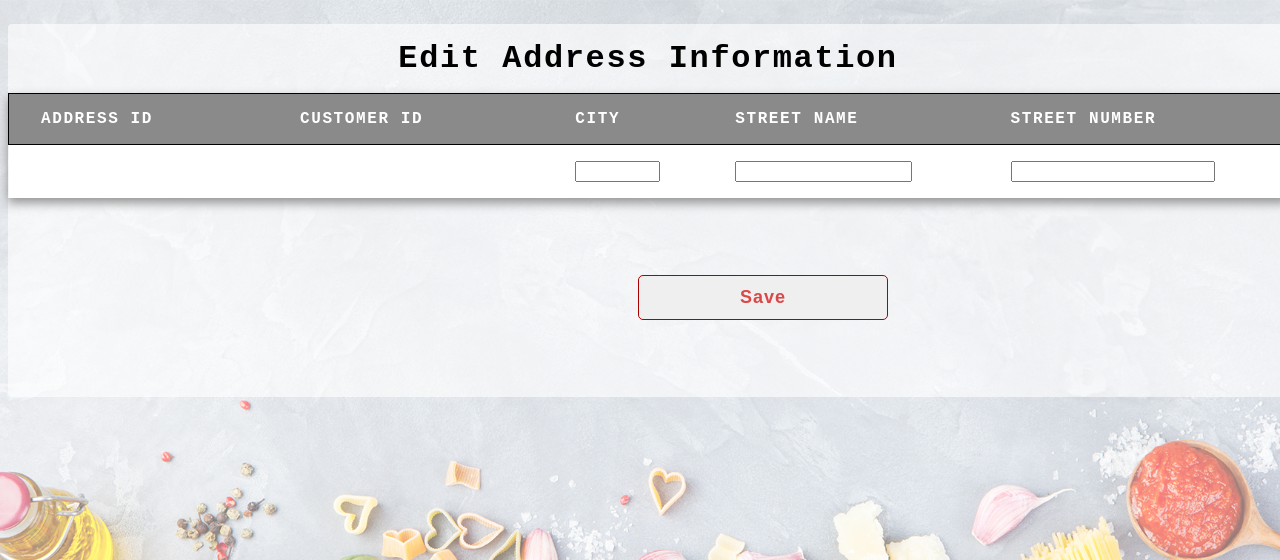
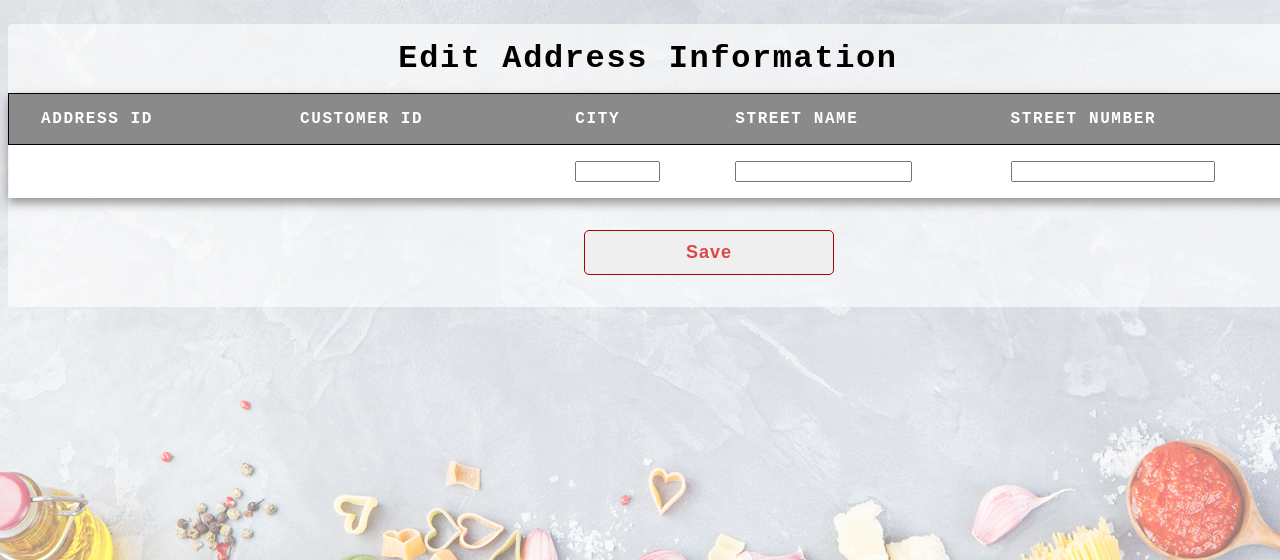
Before and after one commit to Rasheednour/CS340-Restaurant-App, a Flask app: template templates/pages/edit-address.html in a window 1280 px wide. Shown: the top 560 px of the page. Run offline with Flask 2, Linux system fonts and the light colour scheme; the template is opened without the code that fills it, so the values that code supplies are empty; some libraries are stand-ins or nearby versions.

```diff
--- a/static/css/database.css
+++ b/static/css/database.css
@@ -175,6 +175,29 @@ form .button input:hover{
     cursor: pointer;
 }
 
+form .save-button{
+    height: 45px;
+    margin-left: 45%;
+}
+
+form .save-button input{
+    height: 100%;
+    width: 250px;
+    outline: none;
+    border: 1px solid rgb(170, 1, 1);
+    font-size: 18px;
+    font-weight: 800;
+    border-radius: 5px;
+    letter-spacing: 1px;
+    color:rgb(218, 71, 71)
+}
+
+form .save-button input:hover{
+    background: rgb(170, 1, 1);
+    color: white;
+    cursor: pointer;
+}
+
 @media (max-width: 584px) {
     .container{
         max-width: 100%;
@@ -294,26 +317,6 @@ td{
     cursor: pointer;
 }
 
-.save-button {
-
-    width: 20%;
-    margin-left: 50%;
-    padding-top: 10%;
-    padding-bottom: 10%;
-    outline: none;
-    border: 1px solid rgb(170, 1, 1);
-    font-size: 12px;
-    font-weight: 900;
-    border-radius: 5px;
-    letter-spacing: 1px;
-    color:rgb(218, 71, 71)
-}
-.save-button:hover{
-    background: rgb(170, 1, 1);
-    color: white;
-    cursor: pointer;
-}
-
 .id-input{
     border: none;
     background-color: transparent;
--- a/templates/pages/edit-address.html
+++ b/templates/pages/edit-address.html
@@ -38,7 +38,7 @@
                     </table>
                 </div>
             </div>
-            <div class="button">
+            <div class="save-button">
                 <input name="edit-address" type="submit" value="Save">
             </div>
         </form>
--- a/templates/pages/edit-customer.html
+++ b/templates/pages/edit-customer.html
@@ -39,7 +39,7 @@
                     </table>
                 </div>
             </div>
-            <div class="button">
+            <div class="save-button">
                 <input name="edit-customer" type="submit" value="Save">
             </div>
         </form>
--- a/templates/pages/edit-food.html
+++ b/templates/pages/edit-food.html
@@ -41,7 +41,7 @@
                     </table>
                 </div>
             </div>
-            <div class="button">
+            <div class="save-button">
                 <input name="edit-food" type="submit" value="Save">
             </div>
         </form>
--- a/templates/pages/edit-item.html
+++ b/templates/pages/edit-item.html
@@ -35,7 +35,7 @@
                     </table>
                 </div>
             </div>
-            <div class="button">
+            <div class="save-button">
                 <input name="edit-item" type="submit" value="Save">
             </div>
         </form>
--- a/templates/pages/edit-order.html
+++ b/templates/pages/edit-order.html
@@ -33,7 +33,7 @@
                     </table>
                 </div>
             </div>
-            <div class="button">
+            <div class="save-button">
                 <input name="edit-order" type="submit" value="Save">
             </div>
         </form>
```
Also changed, not shown: templates/restaurant-database.html (+10 -2 lines).
